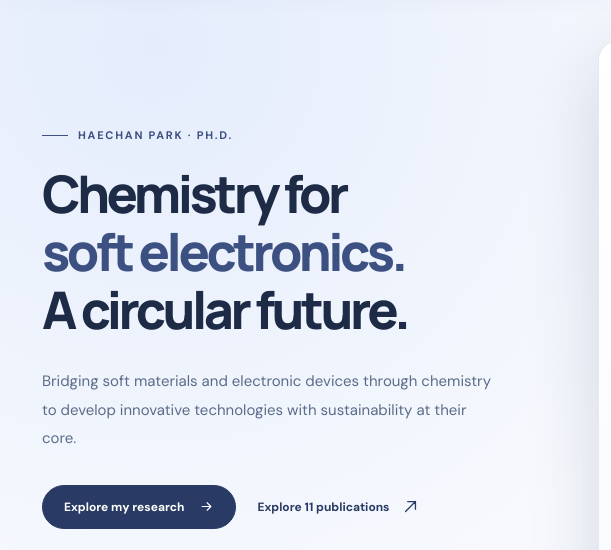
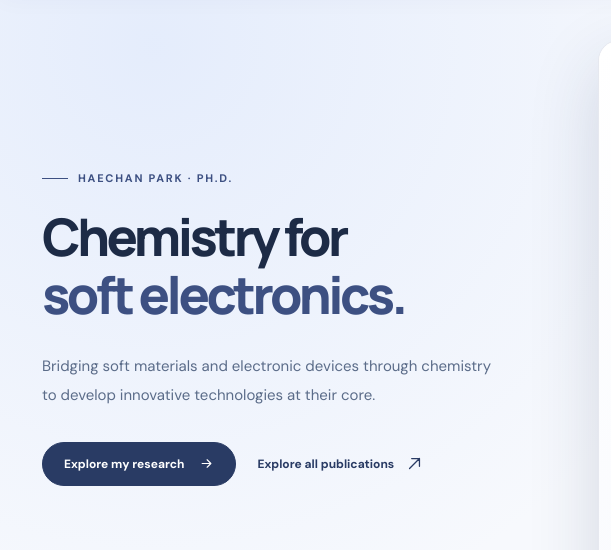
Before and after one commit to HaechanPark-SIM/haechanpark.github.io, a plain HTML site: page index.html in a window 1280 px wide. Shown: the part 86-636 px from the top of the page, 0-611 px from the left. Drawn offline with Linux system fonts and the light colour scheme.

Commit message:
Add files via upload

```diff
--- a/index.html
+++ b/index.html
@@ -195,9 +195,9 @@ a:focus-visible,button:focus-visible{outline:3px solid #8aabef;outline-offset:3p
 <div class="container hero-grid">
 <div class="hero-content">
 <div class="hero-overline"><span></span> Haechan Park · Ph.D.</div>
-<h1 id="heroTitle">Chemistry for<br/><em>soft electronics.</em><br/>A circular future.</h1>
-<p class="hero-description">Bridging soft materials and electronic devices through chemistry to develop innovative technologies with sustainability at their core.</p>
-<div class="hero-actions"><a class="dark-btn" href="research-interests.html">Explore my research <svg><use href="#i-arrow"></use></svg></a><a class="text-link" href="publications.html">Explore 11 publications <svg><use href="#i-diag"></use></svg></a></div>
+<h1 id="heroTitle">Chemistry for<br/><em>soft electronics.</em></h1>
+<p class="hero-description">Bridging soft materials and electronic devices through chemistry to develop innovative technologies at their core.</p>
+<div class="hero-actions"><a class="dark-btn" href="research-interests.html">Explore my research <svg><use href="#i-arrow"></use></svg></a><a class="text-link" href="publications.html">Explore all publications <svg><use href="#i-diag"></use></svg></a></div>
 <div class="hero-footnote"><div class="line"></div><p><strong>Postdoctoral Researcher</strong><br/>Department of Chemistry · UNIST, South Korea</p></div>
 </div>
 <div aria-label="Featured research carousel" class="hero-showcase">
```
